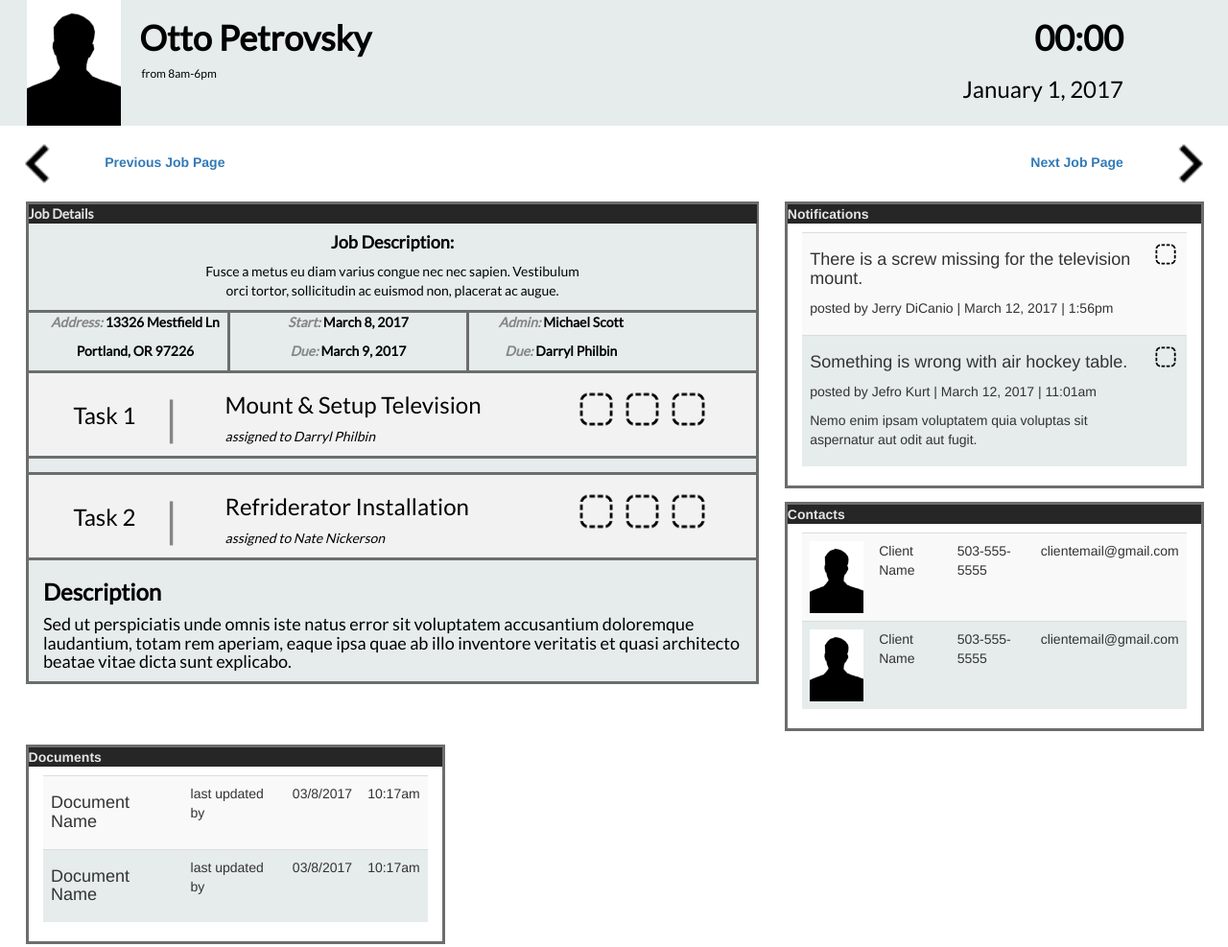
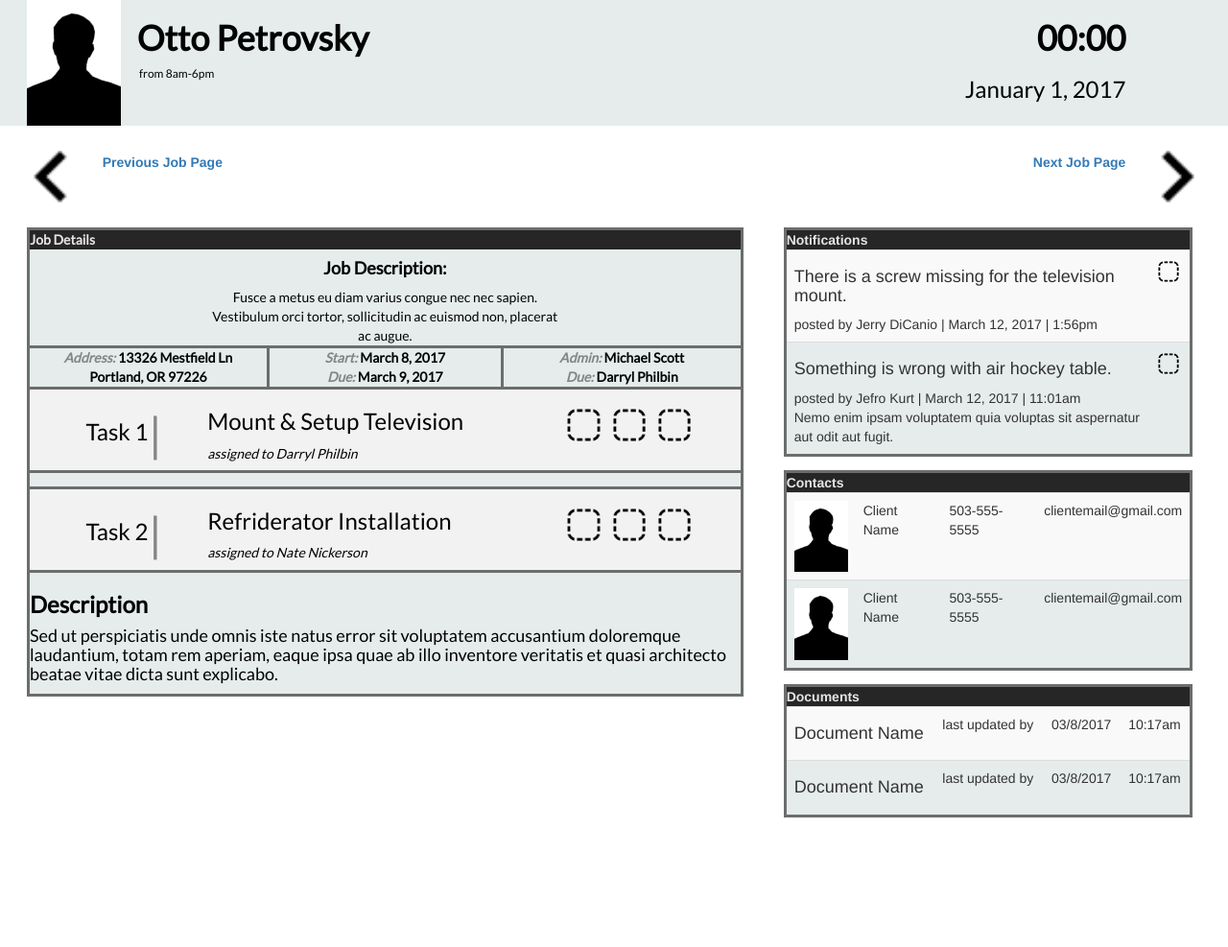
Before and after one commit to Shabis/HTML_NW-Transfer, a plain HTML site: page index.html in a window 1280 px wide. Shown: the whole page at 96% size. After the commit the page ends 866 px from the top, so only its background shows below. Drawn offline with Linux system fonts and the light colour scheme.

Commit message:
override bootstrap to adjust padding on sidebar

```diff
--- a/css/styles.css
+++ b/css/styles.css
@@ -40,7 +40,7 @@ body {
   font-family: 'Lato', sans-serif;
   border-style: solid;
   border-color: #6C6D6D;
-  margin-left: 3em;
+  margin-left: 2em !important;
 }
 
 #left-arrow {
@@ -70,8 +70,8 @@ a:visited {
   font-weight: bold;
   background: #262626;
   color: #E5E5E5;
-  margin-left: -1.1em;
-  margin-right: -1.1em;
+  /*margin-left: -1.1em;
+  margin-right: -1.1em;*/
 }
 
 .subheader {
@@ -79,8 +79,8 @@ a:visited {
 }
 
 #job-description {
-  margin-left: -1.1em;
-  margin-right: -1.1em;
+  /*margin-left: -1.1em;
+  margin-right: -1.1em;*/
   text-align: center;
   padding-left: 25%;
   padding-right: 25%;
@@ -94,8 +94,8 @@ a:visited {
 }
 
 .timeline {
-  margin-left: -1.1em;
-  margin-right: -1.1em;
+  /*margin-left: -1.1em;
+  margin-right: -1.1em;*/
   font-weight: bold;
   text-align: center;
 }
@@ -113,6 +113,19 @@ a:visited {
   border-color: #6C6D6D;
   color: #010202;
   margin-bottom: 1em;
+}
+
+.row {
+  margin-left: 0 !important;
+  margin-right: 0 !important;
+}
+
+.table-striped {
+  margin-bottom: 0 !important;
+}
+
+p {
+  margin-bottom: 0 !important;
 }
 
 .icons {
--- a/index.html
+++ b/index.html
@@ -92,7 +92,7 @@
         </div>
       </div>
       <!-- //////////////////NOTIFICATIONS/////////////////////// -->
-      <div class="col-md-4 table-responsive right-sidebar-section">
+      <div class="col-md-pull-0 col-md-4 right-sidebar-section">
         <table class="table table-striped">
           <thead>
             <tr>
@@ -122,7 +122,7 @@
         </table>
       </div>
       <!-- //////////////////CONTACTS/////////////////////// -->
-      <div class="col-md-4 table-responsive right-sidebar-section">
+      <div class="col-md-pull-0 col-md-4 right-sidebar-section">
         <table class="table table-striped">
           <thead>
             <tr>
@@ -148,7 +148,7 @@
         </table>
       </div>
       <!-- //////////////////DOCUMENTS/////////////////////// -->
-      <div class="col-md-4 right-sidebar-section">
+      <div class="col-md-pull-0 col-md-4 right-sidebar-section">
         <table class="table table-striped">
           <thead>
             <tr>
```
Also changed, not shown: css/bootstrap.css.
